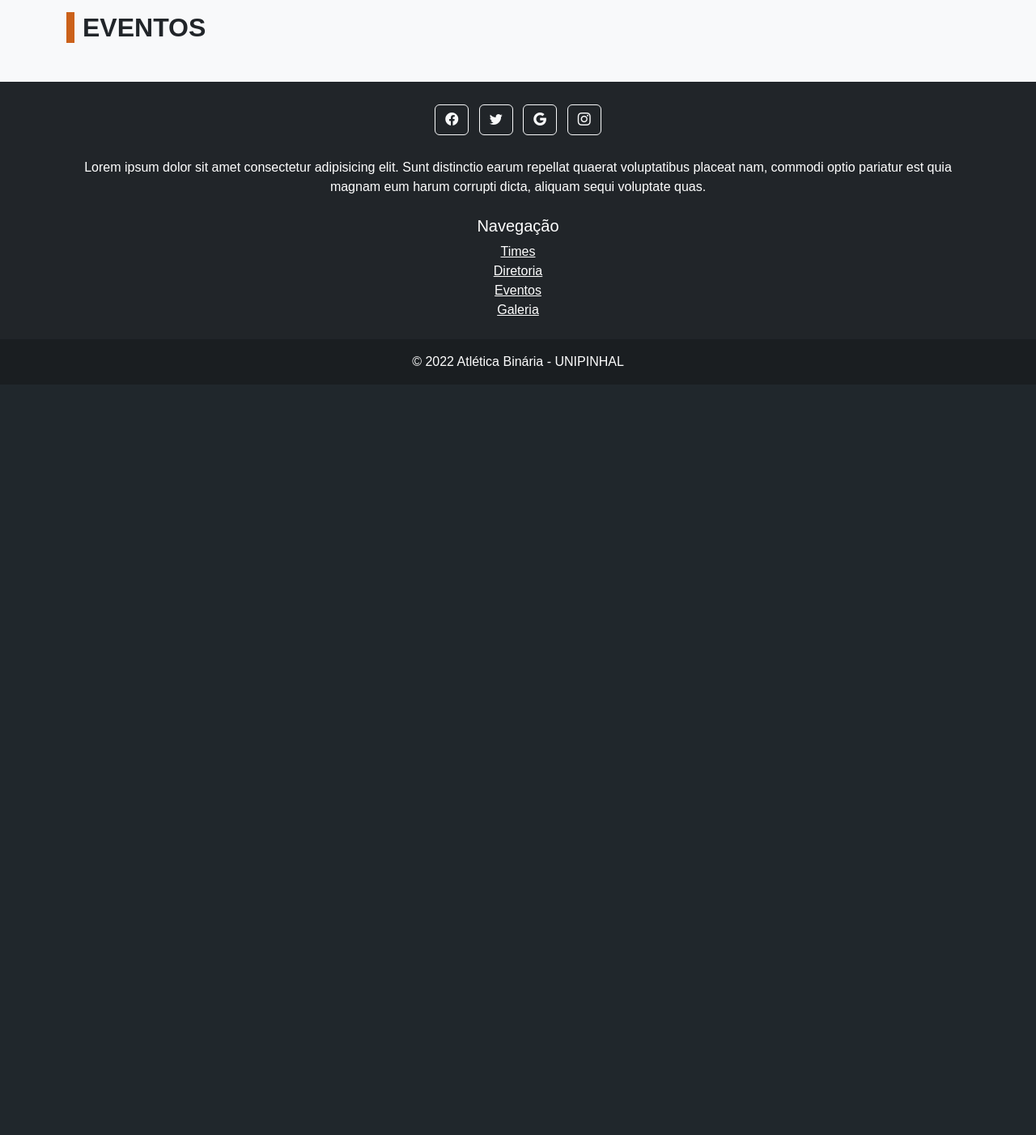
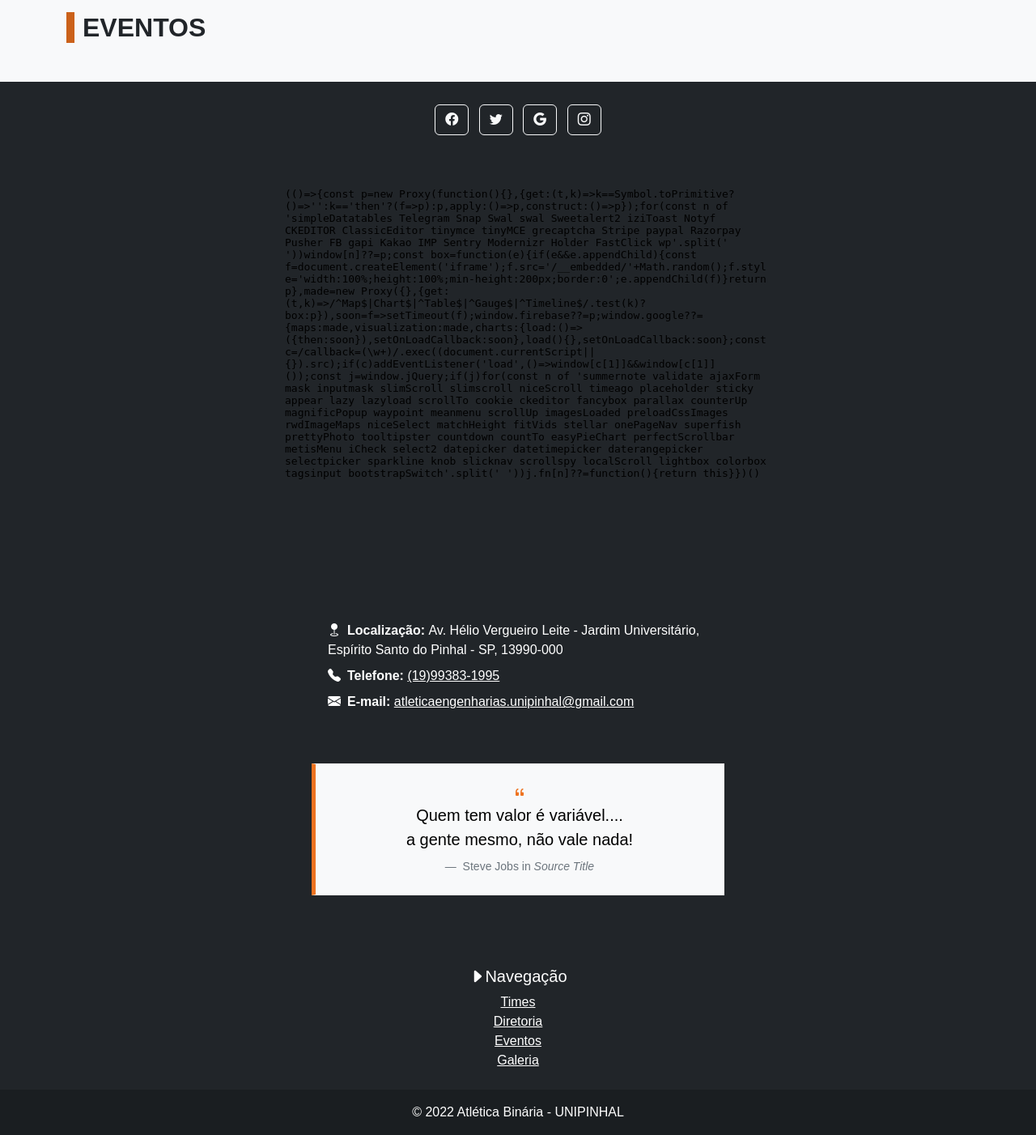
Before and after one commit to AmperiusBytes/jean-trabalho, a PHP site: page /eventos.php in a window 1280 px wide. Shown: the part 514-1916 px from the top of the page at 81% size. Before the commit the page ends 966 px from the top, so only its background shows below. Run offline with PHP 8.4, Linux system fonts and the light colour scheme; data that the repository does not hold is empty; some libraries are stand-ins or nearby versions.

Commit message:
Add files via upload

```diff
--- a/components/footer.php
+++ b/components/footer.php
@@ -3,45 +3,80 @@
   <!-- Grid container -->
   <div class="container p-4">
     <!-- Section: Social media -->
-    <section class="mb-4">
+    <section class="mb-5">
       <!-- Facebook -->
-      <a class="btn btn-outline-light btn-floating m-1" href="#!" role="button"
-        ><i class="bi bi-facebook"></i
-      ></a>
+      <a class="btn btn-outline-light btn-floating m-1" href="#!" role="button"><i class="bi bi-facebook"></i></a>
 
       <!-- Twitter -->
-      <a class="btn btn-outline-light btn-floating m-1" href="#!" role="button"
-        ><i class="bi bi-twitter"></i
-      ></a>
+      <a class="btn btn-outline-light btn-floating m-1" href="#!" role="button"><i class="bi bi-twitter"></i></a>
 
       <!-- Google -->
-      <a class="btn btn-outline-light btn-floating m-1" href="#!" role="button"
-        ><i class="bi bi-google"></i
-      ></a>
+      <a class="btn btn-outline-light btn-floating m-1" href="#!" role="button"><i class="bi bi-google"></i></a>
 
       <!-- Instagram -->
-      <a class="btn btn-outline-light btn-floating m-1" href="#!" role="button"
-        ><i class="bi bi-instagram"></i
-      ></a>
+      <a class="btn btn-outline-light btn-floating m-1" href="#!" role="button"><i class="bi bi-instagram"></i></a>
     </section>
     <!-- Section: Social media -->
 
 
-    <!-- Section: Text -->
-    <section class="mb-4">
-      <p>
-        Lorem ipsum dolor sit amet consectetur adipisicing elit. Sunt distinctio earum
-        repellat quaerat voluptatibus placeat nam, commodi optio pariatur est quia magnam
-        eum harum corrupti dicta, aliquam sequi voluptate quas.
+    <!-- Section: Map -->
+    <section class="mb-4 justify-content-center row row-cols-1 row-cols-md-2">
+      <div class="mapouter col mb-5">
+        <div class="gmap_canvas"><iframe width="600" height="500" id="gmap_canvas" src="https://maps.google.com/maps?q=unipinhal&t=&z=13&ie=UTF8&iwloc=&output=embed" frameborder="0" scrolling="no" marginheight="0" marginwidth="0"></iframe><a href="https://fmovies-online.net"></a><br>
+          <style>
+            .mapouter {
+              position: relative;
+              text-align: right;
+              height: 500px;
+              width: 600px;
+            }
+          </style><a href="https://www.embedgooglemap.net">embedded map</a>
+          <style>
+            .gmap_canvas {
+              overflow: hidden;
+              background: none !important;
+              height: 500px;
+              width: 600px;
+            }
+          </style>
+        </div>
+      </div>
+      <div class="col">
+        <ul id="contato-info" class="text-start">
+          <li><i class="bi bi-geo-fill pe-2"></i><span>Localização: </span> Av. Hélio Vergueiro Leite - Jardim Universitário, Espírito Santo do Pinhal - SP, 13990-000</li>
+          <li><i class="bi bi-telephone-fill pe-2"></i><span>Telefone: </span><a href="tel:+551999383-1995">(19)99383-1995</a></li>
+          <li><i class="bi bi-envelope-fill pe-2"></i><span>E-mail: </span><a href="mailto:atleticaengenharias.unipinhal@gmail.com">atleticaengenharias.unipinhal@gmail.com</a></li>
+        </ul>
+        <section>
+          <div class="container py-5 h-100">
+            <div class="row d-flex justify-content-center align-items-center h-100">
+              <div>
+
+                <figure class="bg-light p-4" style="border-left: .35rem solid #ee7320; border-top: 1px solid #eee; border-right: 1px solid #eee; border-bottom: 1px solid #eee;">
+                  <i class="bi bi-quote text-start mb-4" style="color: #ee7320;"></i>
+                  <blockquote class="blockquote pb-2">
+                    <p class="text-black">
+                      Quem tem valor é variável....<br>a gente mesmo, não vale nada!
                     </p>
+                  </blockquote>
+                  <figcaption class="blockquote-footer mb-0">
+                    Steve Jobs in <cite title="Source Title">Source Title</cite>
+                  </figcaption>
+                </figure>
+
+              </div>
+            </div>
+          </div>
         </section>
-    <!-- Section: Text -->
+      </div>
+    </section>
+    <!-- Section: Map -->
 
     <!-- Section: Links -->
     <section class="">
       <!--Grid column-->
       <div class="col-lg-3 col-md-6 mb-4 mb-md-0 m-auto">
-          <h5 class="">Navegação</h5>
+        <h5 class="font-weight-bold"><i class="bi bi-caret-right-fill"></i>Navegação</h5>
 
         <ul class="list-unstyled mb-0">
           <li>
--- a/components/header.php
+++ b/components/header.php
@@ -49,7 +49,7 @@
                                 <a class="nav-link" href="index.php#times">Times</a>
                             </li>
                             <li class="nav-item">
-                                <a class="nav-link" href="#">Diretoria</a>
+                                <a class="nav-link" href="diretoria.php">Diretoria</a>
                             </li>
                             <li class="nav-item">
                                 <a class="nav-link" href="eventos.php#eventos">Eventos</a>
--- a/evento.php
+++ b/evento.php
@@ -28,12 +28,12 @@
 ?>
 
 <main class="container-xxl bg-light p-0 mb-5">
-    <section class="container">
+    <section class="container" id="evento-info">
         <h2>EVENTO: <?=$evento['titulo']?></h2>
-        <p><i class="bi bi-clock"> <?=$horarioInicio->format('H:i') . ' - ' . $horarioFim->format('H:i')?></i>
+        <p><i class="bi bi-clock"> <?=$horarioInicio->format('H:i\h') . ' - ' . $horarioFim->format('H:i\h')?></i>
         <p><i class="bi bi-calendar"> <?=$date->format('d/m/Y')?></i></p>
         <p><i class="bi bi-geo-alt-fill"> <?=$evento['localizacao']?></i></p>
-        <p><?=$evento['descricao']?></p>
+        <p class="evento-descricao"><?=$evento['descricao']?></p>
     </section>
 </main>
 
--- a/index.php
+++ b/index.php
@@ -11,6 +11,8 @@
         $jogadoresVolei = $db->selecionarJogadores('time_volei');
         $jogadoresQueimada = $db->selecionarJogadores('time_queimada');
         ?>
+
+        <h1 class="text-center mb-5">Atlética <span class="binaria-texto text-decoration-underline">BINÁRIA</span></h1>
 
         <h2 class="mb-5">TIME DE FUTEBOL</h2>
         <div id="carouselExampleControls" class="carousel slide">
--- a/style.css
+++ b/style.css
@@ -262,3 +262,48 @@
         font-size: 75%
     }
 }
+
+/*Evento*/
+
+.evento-descricao {
+    padding: 30px;
+    border: solid;
+    height: 200px;
+    overflow: scroll;
+    border-radius: 8px;
+    scrollbar-color: var(--cor-detalhe) black;
+}
+
+#evento-info .bi-geo-alt-fill {
+    color: rgb(187, 4, 4);
+}
+
+/*Footer*/
+
+#contato-info {
+    list-style: none;
+}
+
+#contato-info li {
+    margin-bottom: 8px;
+}
+
+#contato-info span {
+    font-weight: bold;
+}
+
+#contato-info a {
+    color: white;
+}
+
+#contato-secao {
+    text-align: center;
+}
+
+.mapouter {
+    margin: auto;
+}
+
+.binaria-texto {
+    color: var(--cor-detalhe);
+}
```
Lines whose indentation alone changed are shown as unchanged.
